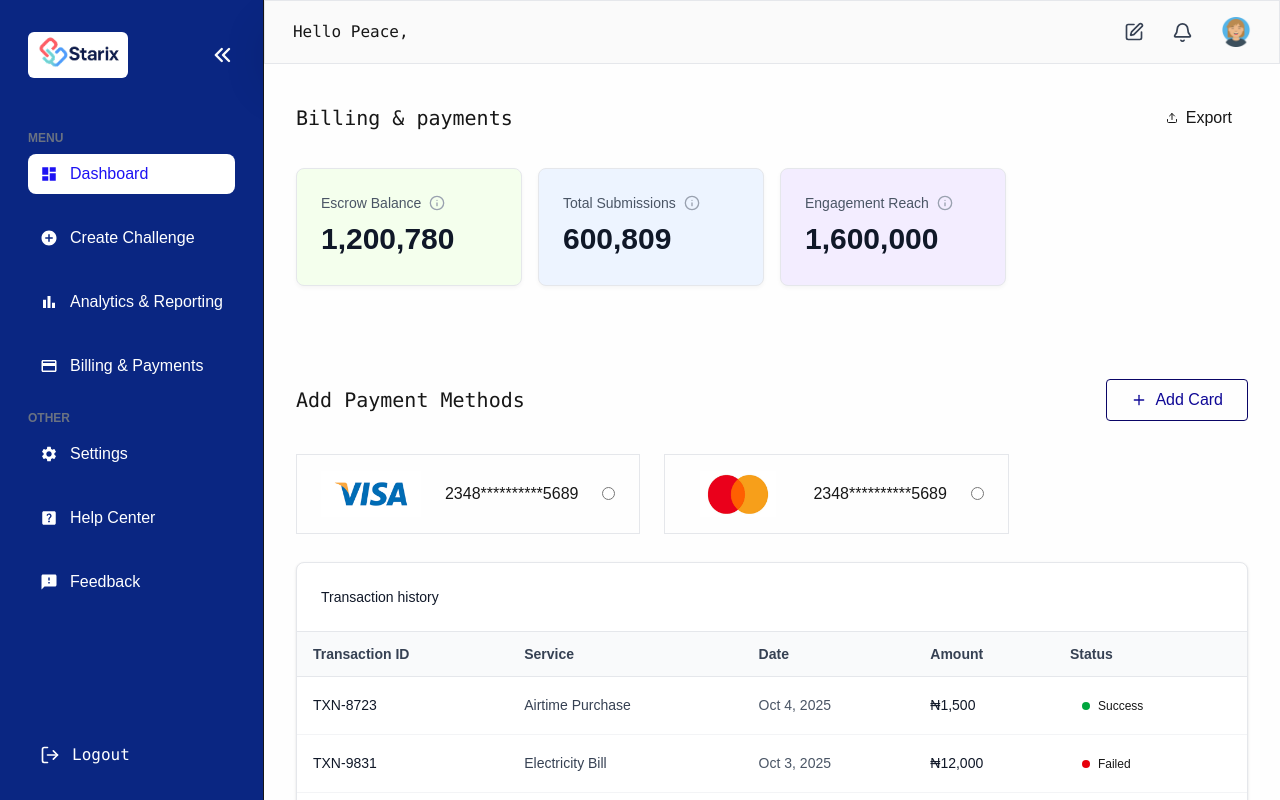
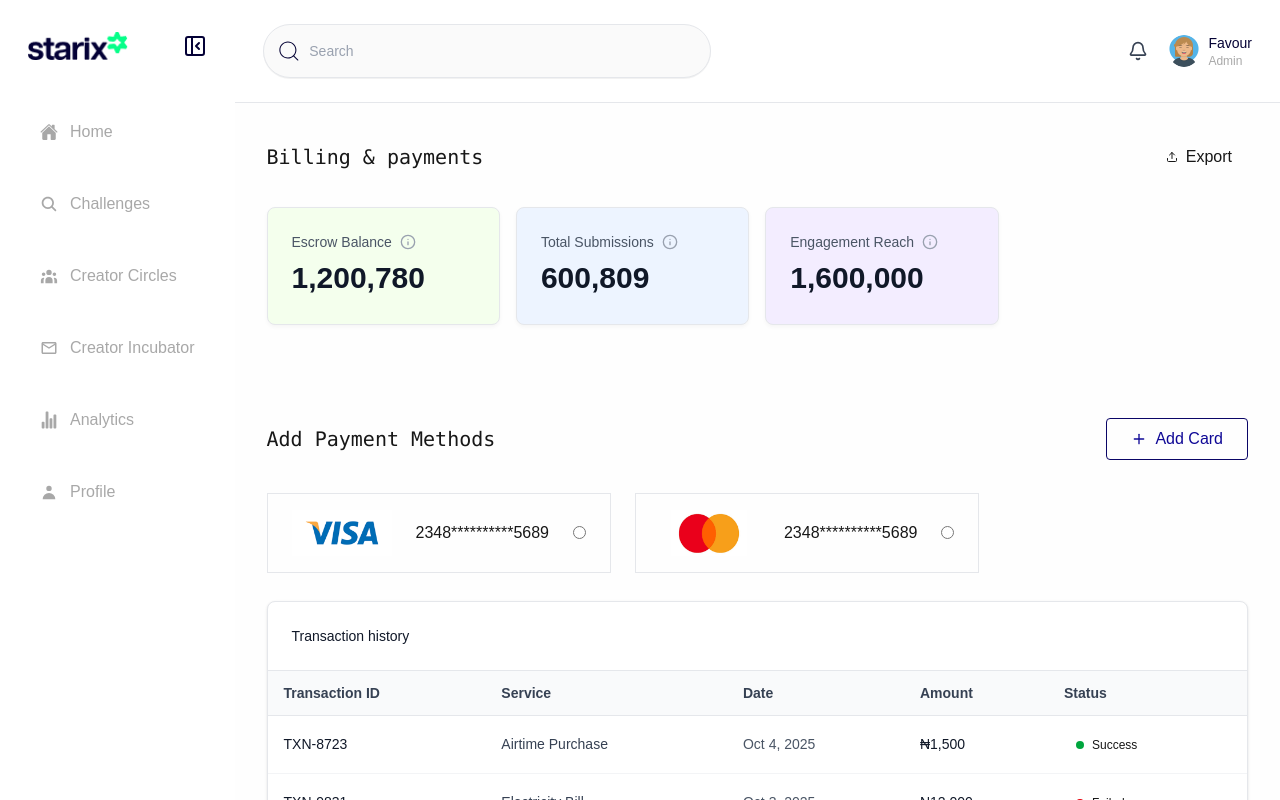
Before and after one commit to Starix-innovative-solutions-limited/starix-frontend-new, a Next.js app: page /payment in a window 1280 px wide. Built offline with nearby package versions, Linux system fonts and the light colour scheme.

Commit message:
side bar fixed

```diff
--- a/components/dashboard/SideBar.tsx
+++ b/components/dashboard/SideBar.tsx
@@ -1,13 +1,15 @@
+/* eslint-disable @typescript-eslint/no-explicit-any */
 "use client";
 
 import React, { useEffect, useState } from "react";
 import { sidebarLinks } from "@/constant/index";
 import Link from "next/link";
 import Image from "next/image";
-import { HiChevronDoubleLeft, HiChevronDoubleRight, HiX } from "react-icons/hi";
+import { HiX } from "react-icons/hi";
 import { LogOut } from "lucide-react";
 import LogoutModal from "./LogoutModal";
 import { useModal } from "../GlobalModal";
+import { LuPanelLeftClose, LuPanelRightClose } from "react-icons/lu";
 
 interface SideBarProps {
   className?: string;
@@ -45,15 +47,14 @@ const SideBar: React.FC<SideBarProps> = ({ className, onClose }) => {
 
   return (
     <aside
-      className={` md:px-2 lg:px-4 xl:px-7 bg-[#0A2682] border-r h-screen w-fit ${
-        collapsed ? "pr-4" : "pr-14"
+      className={` md:px-2 lg:px-4 xl:px-7 bg-white shadow h-screen w-fit ${collapsed ? "pr-4" : "pr-14"
         } py-8 flex flex-col items-between gap-6 ${className && className} `}
     >
       <div className="flex flex-col gap-6 grow">
         <div className="flex-between">
           <span className="bg-white  rounded-md w-fit">
             <Image
-              src="/images/logo.png"
+              src="/logo.png"
               alt="Starix-logo"
               width={100}
               height={25}
@@ -63,17 +64,15 @@ const SideBar: React.FC<SideBarProps> = ({ className, onClose }) => {
 
           <button onClick={() => setCollapsed(!collapsed)}>
             {collapsed ? (
-              <HiChevronDoubleRight
+              <LuPanelRightClose
                 size={24}
-                color="#fafafa"
+                color="#040136"
                 className="max-md:hidden"
               />
             ) : (
-              <HiChevronDoubleLeft
-                size={24}
-                color="#fafafa"
-                className="max-md:hidden"
-              />
+              <LuPanelLeftClose size={24}
+                color="#040136"
+                className="max-md:hidden" />
             )}
           </button>
           <HiX
@@ -84,45 +83,39 @@ const SideBar: React.FC<SideBarProps> = ({ className, onClose }) => {
           />
         </div>
         <div className="space-y-6 mt-7">
-          {Object.entries(sidebarLinks).map(([section, links]) => (
-            <div key={section}>
-              <h2 className="text-xs font-semibold text-gray-500 uppercase mb-2">
-                {section}
-              </h2>
-              <ul className="space-y-6">
-                {links.map(({ label, icon: Icon, href }) => (
+          <ul className="space-y-8">
+            {sidebarLinks.map((items: any, i: number) => (
+
+
               <li
-                    key={label}
+                key={i}
                 onClick={() => {
-                      setActive(label);
+                  setActive(items?.label);
                   onClose?.();
                 }}
               >
                 <Link
-                      href={`${href}`}
+                  href={`${items?.href}`}
                   // href={""}
-                      className={`flex items-center gap-3 px-3 py-2 rounded-lg hover:bg-black/50 text-white ${
-                        active === label && "bg-white text-secondary-500"
+                  className={`flex items-center gap-3 px-3 py-2 rounded-lg hover:bg-black/50  ${active === items?.label ? "text-secondary-100" : "text-dark "
                     }`}
                 >
-                      <Icon
-                        className={`text-lg ${
-                          collapsed ? "text-xl" : "text-lg"
-                        } ${active == label && "text-secondary-500"}`}
-                      />
+                  {items?.icon && React.createElement(items.icon, {
+                    className: ` ${collapsed ? "text-xl" : "text-lg"} ${active === items?.label ? "text-secondary-100" : "text-dark"}`
+                  })}
+
                   <span
-                        className={` ${
-                          active == label && "text-secondary-500"
+                    className={` ${active == items?.label && "text-secondary-100"
                       } ${collapsed && "md:hidden"} text-nowrap`}
                   >
-                        {label}
+                    {items?.label}
                   </span>
                 </Link>
               </li>
+
             ))}
           </ul>
-            </div>
-          ))}
+
         </div>
       </div>
 
--- a/components/dashboard/TopBar.tsx
+++ b/components/dashboard/TopBar.tsx
@@ -1,42 +1,59 @@
 "use client";
 
-import { Bell, SquarePen, Menu, X } from "lucide-react";
+import { Bell, Menu, X } from "lucide-react";
 
 import React, { useState } from "react";
 import Image from "next/image";
 import SideBar from "./SideBar";
-import { useModal } from "@/components/GlobalModal";
-import DraftList from "./DraftList";
+import { CiSearch } from "react-icons/ci";
+// import { useModal } from "@/components/GlobalModal";
 
 const TopBar = () => {
   const [isNavOpen, setIsNavOpen] = useState(false);
-  const { open, close } = useModal();
+  // const { open, close } = useModal();
+
   return (
-    <div className="w-full py-4  px-7 flex-between border shadow-2xl border-b border-gray-200">
-      <h3 className="font-mono">Hello Peace,</h3>
+    <div className="w-full py-6 px-4 md:px-7 flex items-center justify-between border-b border-gray-200 bg-white">
+      {/* Search Bar */}
+      <div className="flex items-center gap-2 bg-[#FAFAFA] border border-gray-200 shadow-2xs rounded-full px-3 py-3 flex-1 max-w-md">
+        <CiSearch  className="text-secondary-100" size={28} />
+        <input
+          type="text"
+          placeholder="Search"
+          className="bg-transparent outline-none  text-sm text-gray-600 placeholder:text-gray-400 w-full"
+        />
+      </div>
 
-      <div className="flex items-center gap-5 md:gap-7">
-        <button onClick={() => open(<DraftList onClose={close} />)}>
-          <SquarePen className="text-sm text-gray-700" size={20} />
+      {/* Right Side Icons */}
+      <div className="flex items-center gap-4 md:gap-5">
+        <button className="max-md:hidden">
+          <Bell className="text-gray-700" size={20} />
         </button>
 
-        <Bell className="text-sm text-gray-700 cursor-pointer" size={21} />
-        <Image
-          src={"/images/avatar.png"}
-          className="max-md:hidden"
-          alt="avatar"
-          width={30}
-          height={30}
-        />
+        {/* Avatar with Name */}
+        <div className="flex items-center gap-2 max-md:hidden">
+          <Image
+            src={"/images/avatar.png"}
+            alt="avatar"
+            width={32}
+            height={32}
+            className="rounded-full"
+          />
+          <div className="flex flex-col">
+            <span className="text-sm font-medium text-secondary-100">Favour</span>
+            <span className="text-xs text-dark">Admin</span>
+          </div>
+        </div>
 
+        {/* Mobile Menu Button */}
         <button
-          className=" rounded-md   md:hidden"
+          className="md:hidden"
           onClick={() => setIsNavOpen(!isNavOpen)}
         >
           {isNavOpen ? (
-            <X className="text-sm text-primary-500" size={25} />
+            <X className="text-gray-700" size={24} />
           ) : (
-            <Menu className="text-sm text-gray-700" size={21} />
+            <Menu className="text-gray-700" size={24} />
           )}
         </button>
 
@@ -45,7 +62,6 @@ const TopBar = () => {
             className="fixed top-0 left-0 h-screen z-[99999] w-full"
             onClose={() => setIsNavOpen(false)}
           />
-          //   </div>
         )}
       </div>
     </div>
--- a/constant/index.ts
+++ b/constant/index.ts
@@ -1,11 +1,5 @@
 import {
-  MdDashboard,
-  MdAddCircle,
-  MdBarChart,
-  MdPayment,
-  MdSettings,
-  MdHelpCenter,
-  MdFeedback
+  MdMailOutline,
 } from "react-icons/md";
 import {
   Facebook,
@@ -17,9 +11,9 @@ import {
   Download,
 } from "lucide-react";
 
-
 import { Variants } from "framer-motion";
-
+import { HiUserGroup, HiUser } from "react-icons/hi";
+import { IoHome, IoSearch, IoStatsChart } from "react-icons/io5";
 
 type Creator = {
   name: string;
@@ -35,48 +29,42 @@ type Creator = {
   };
 };
 
-export const sidebarLinks = {
-  menu: [
+export const sidebarLinks = [
   {
-      label: "Dashboard",
-      icon: MdDashboard,
-      href: "/dashboard",
+    label: "Home",
+    icon: IoHome,
+    href: "/",
   },
   {
-      label: "Create Challenge",
-      icon: MdAddCircle,
-      href: "/create-challenge",
+    label: "Challenges",
+    icon: IoSearch,
+    href: "/challenges",
+    badge: {
+      hug: 102,
+      flag: 26,
+    },
   },
   {
-      label: "Analytics & Reporting",
-      icon: MdBarChart,
+    label: "Creator Circles",
+    icon: HiUserGroup,
+    href: "/creator-circles",
+  },
+  {
+    label: "Creator Incubator",
+    icon: MdMailOutline,
+    href: "/creator-incubator",
+  },
+  {
+    label: "Analytics",
+    icon: IoStatsChart,
     href: "/analytics",
   },
   {
-      label: "Billing & Payments",
-      icon: MdPayment,
-      href: "/payment",
+    label: "Profile",
+    icon: HiUser,
+    href: "/profile",
   },
-  ],
-  other: [
-    {
-      label: "Settings",
-      icon: MdSettings,
-      href: "/settings",
-    },
-    {
-      label: "Help Center",
-      icon: MdHelpCenter,
-      href: "/support",
-    },
-    {
-      label: "Feedback",
-      icon: MdFeedback,
-      href: "/feedback",
-    },
-  ],
-};
-
+];
 
 export const categories = [
   "Beauty & Personal Care",
@@ -108,20 +96,52 @@ export const categories = [
 ];
 
 export const challenges = [
-    { name: 'Paulo pily', status: 'Active', submissions: 500, engagements: '8,000', budget: '#150,00' },
-    { name: 'Paulo pily', status: 'Active', submissions: 500, engagements: '8,000', budget: '#150,00' },
-    { name: 'Paulo pily', status: 'Active', submissions: 500, engagements: '8,000', budget: '#150,00' },
-    { name: 'Paulo pily', status: 'Active', submissions: 500, engagements: '8,000', budget: '#150,00' },
-    { name: 'Malonu', status: 'Closed', submissions: 500, engagements: '8,000', budget: '#150,00' }
+  {
+    name: "Paulo pily",
+    status: "Active",
+    submissions: 500,
+    engagements: "8,000",
+    budget: "#150,00",
+  },
+  {
+    name: "Paulo pily",
+    status: "Active",
+    submissions: 500,
+    engagements: "8,000",
+    budget: "#150,00",
+  },
+  {
+    name: "Paulo pily",
+    status: "Active",
+    submissions: 500,
+    engagements: "8,000",
+    budget: "#150,00",
+  },
+  {
+    name: "Paulo pily",
+    status: "Active",
+    submissions: 500,
+    engagements: "8,000",
+    budget: "#150,00",
+  },
+  {
+    name: "Malonu",
+    status: "Closed",
+    submissions: 500,
+    engagements: "8,000",
+    budget: "#150,00",
+  },
 ];
 
-export  const activities = [
-    { text: '- Food Entry: 5 new submissions', time: '2 mins ago' },
-    { text: '- Paulo pily: 3 submissions awaiting review', time: '2 mins ago' },
-    { text: '- Fashion Haul: 8 creators joined challenge today', time: '2 mins ago' },
-    { text: '- Paulo pily: Challenge ends in 2 days', time: '2 mins ago' }
+export const activities = [
+  { text: "- Food Entry: 5 new submissions", time: "2 mins ago" },
+  { text: "- Paulo pily: 3 submissions awaiting review", time: "2 mins ago" },
+  {
+    text: "- Fashion Haul: 8 creators joined challenge today",
+    time: "2 mins ago",
+  },
+  { text: "- Paulo pily: Challenge ends in 2 days", time: "2 mins ago" },
 ];
-
 
 export const faqCards = [
   {
@@ -141,8 +161,6 @@ export const faqCards = [
     gradient: "bg-gradient-to-br from-orange-100 to-yellow-100",
   },
 ];
-
-
 
 const containerVariants: Variants = {
   hidden: { opacity: 0 },
@@ -195,7 +213,6 @@ const tableRowVariants: Variants = {
   }),
 };
 
-
 export const variants = {
   containerVariants,
   itemVariants,
@@ -203,9 +220,7 @@ export const variants = {
   tableRowVariants,
 };
 
-
-
-export  const creators: Creator[] = [
+export const creators: Creator[] = [
   {
     name: "Jane Doe",
     submission: "12 submissions",
```
Lines whose indentation alone changed are shown as unchanged.
